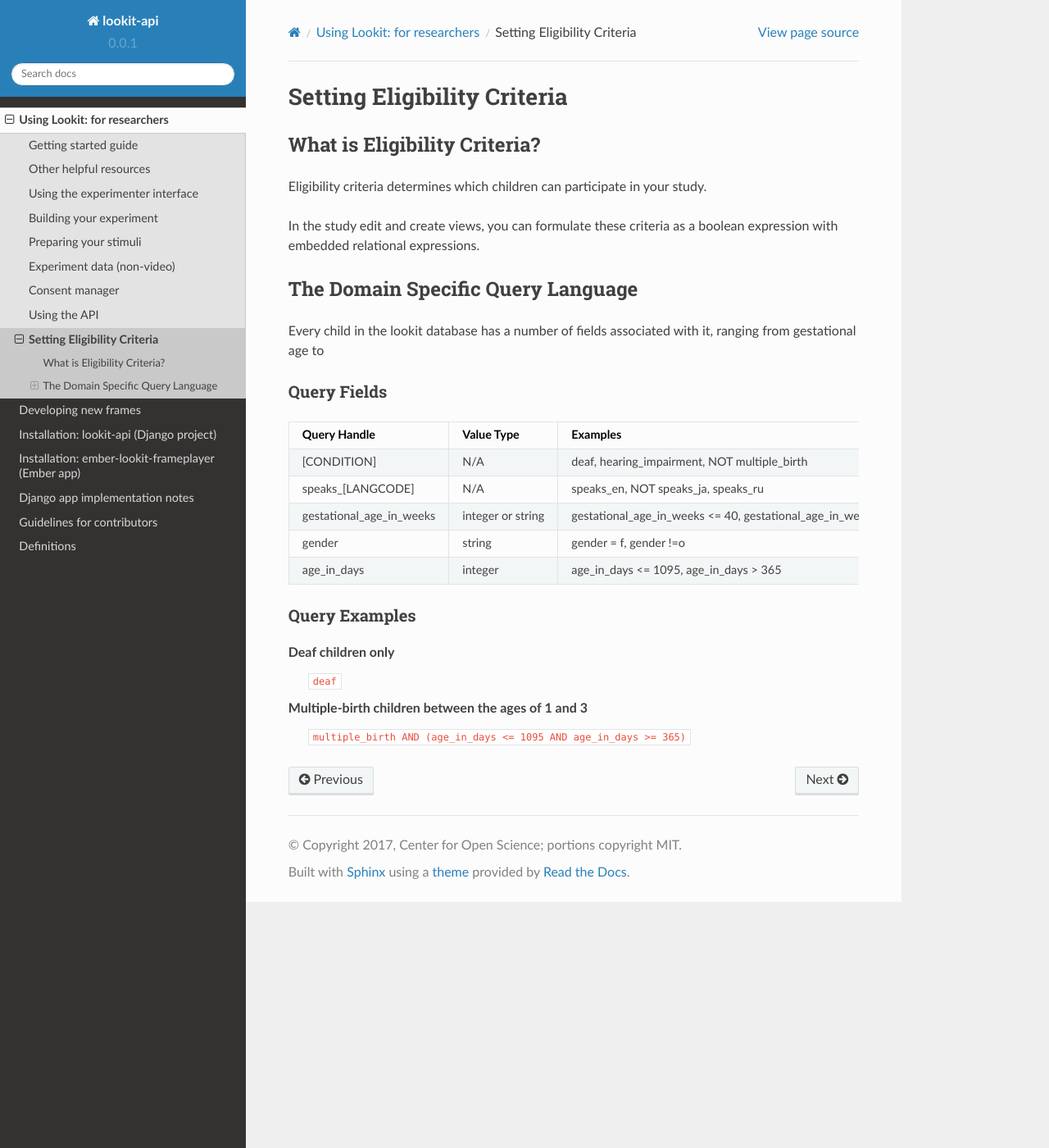
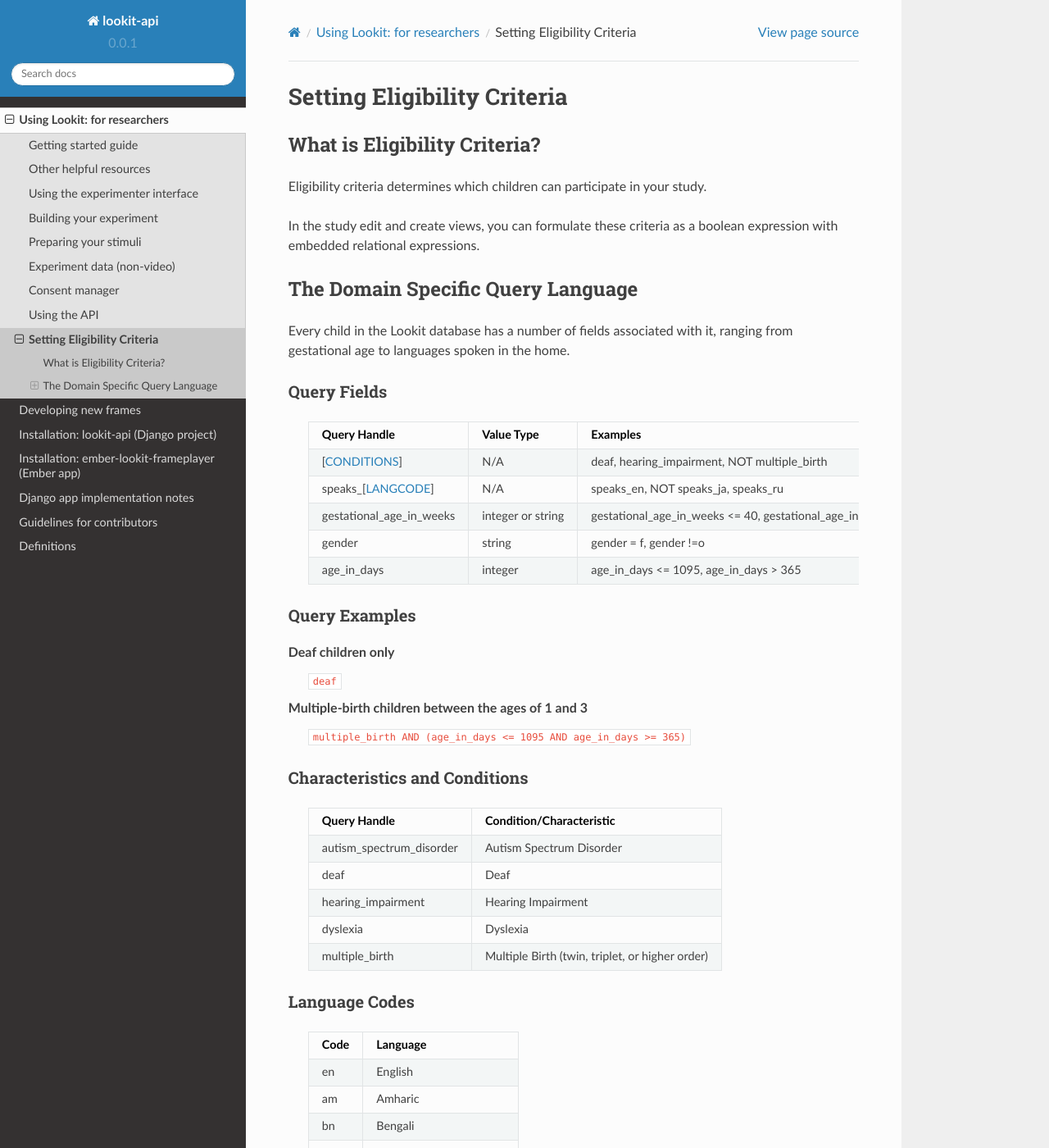
Before and after one commit to lookit/lookit-docs, a Sphinx documentation site: the page built from docs/source/researchers-set-eligibility-criteria.rst, in a window 1280 px wide and 1400 px high. Shown: the whole window at 82% size. Built offline with Sphinx 7.4.7 and the Read the Docs theme 2.0.0, drawn with Linux system fonts in a browser that asks for light colours; some of the changed text lies outside the part shown.

Commit message:
skeleton for documentation

```diff
--- a/docs/source/researchers-set-eligibility-criteria.rst
+++ b/docs/source/researchers-set-eligibility-criteria.rst
@@ -12,24 +12,25 @@
 ==================================
 The Domain Specific Query Language
 ==================================
-Every child in the lookit database has a number of fields associated with it, ranging from gestational age to
+Every child in the Lookit database has a number of fields associated with it, ranging from gestational age to languages spoken in the home.
 
 Query Fields
 ************
 
-+-----------------------------+-------------------+---------------------------------------------------------------------+---------------------------------------------------------+
-| Query Handle                | Value Type        | Examples                                                            | Notes                                                   |
-+=============================+===================+=====================================================================+=========================================================+
-| [CONDITION]                 | N/A               | deaf, hearing_impairment, NOT multiple_birth                        | See below for full list of available options.           |
-+-----------------------------+-------------------+---------------------------------------------------------------------+---------------------------------------------------------+
-| speaks_[LANGCODE]           | N/A               | speaks_en, NOT speaks_ja, speaks_ru                                 | See below for full list of available options.           |
-+-----------------------------+-------------------+---------------------------------------------------------------------+---------------------------------------------------------+
-| gestational_age_in_weeks    | integer or string | gestational_age_in_weeks <= 40, gestational_age_in_weeks = na       |                                                         |
-+-----------------------------+-------------------+---------------------------------------------------------------------+---------------------------------------------------------+
-| gender                      | string            | gender = f, gender !=o                                              | Male (m), Female (f), Other (o), or Not Available (na). |
-+-----------------------------+-------------------+---------------------------------------------------------------------+---------------------------------------------------------+
-| age_in_days                 | integer           | age_in_days <= 1095, age_in_days > 365                              |                                                         |
-+-----------------------------+-------------------+---------------------------------------------------------------------+---------------------------------------------------------+
+    +-----------------------------------------------------+-------------------+---------------------------------------------------------------------+---------------------------------------------------------+
+    | Query Handle                                        | Value Type        | Examples                                                            | Notes                                                   |
+    +=====================================================+===================+=====================================================================+=========================================================+
+    | [`CONDITIONS <#characteristics-and-conditions>`_]   | N/A               | deaf, hearing_impairment, NOT multiple_birth                        | See below for full list of available options.           |
+    +-----------------------------------------------------+-------------------+---------------------------------------------------------------------+---------------------------------------------------------+
+    | speaks_[`LANGCODE <#language-codes>`_]              | N/A               | speaks_en, NOT speaks_ja, speaks_ru                                 | See below for full list of available options.           |
+    +-----------------------------------------------------+-------------------+---------------------------------------------------------------------+---------------------------------------------------------+
+    | gestational_age_in_weeks                            | integer or string | gestational_age_in_weeks <= 40, gestational_age_in_weeks = na       |                                                         |
+    +-----------------------------------------------------+-------------------+---------------------------------------------------------------------+---------------------------------------------------------+
+    | gender                                              | string            | gender = f, gender !=o                                              | Male (m), Female (f), Other (o), or Not Available (na). |
+    +-----------------------------------------------------+-------------------+---------------------------------------------------------------------+---------------------------------------------------------+
+    | age_in_days                                         | integer           | age_in_days <= 1095, age_in_days > 365                              |                                                         |
+    +-----------------------------------------------------+-------------------+---------------------------------------------------------------------+---------------------------------------------------------+
+
 
 Query Examples
 **************
@@ -39,3 +40,146 @@
 
 Multiple-birth children between the ages of 1 and 3
     ``multiple_birth AND (age_in_days <= 1095 AND age_in_days >= 365)``
+
+Characteristics and Conditions
+******************************
+
+    +------------------------+-----------------------------------------------+
+    |      Query Handle      |           Condition/Characteristic            |
+    +========================+===============================================+
+    |autism_spectrum_disorder|Autism Spectrum Disorder                       |
+    +------------------------+-----------------------------------------------+
+    |deaf                    |Deaf                                           |
+    +------------------------+-----------------------------------------------+
+    |hearing_impairment      |Hearing Impairment                             |
+    +------------------------+-----------------------------------------------+
+    |dyslexia                |Dyslexia                                       |
+    +------------------------+-----------------------------------------------+
+    |multiple_birth          |Multiple Birth (twin, triplet, or higher order)|
+    +------------------------+-----------------------------------------------+
+
+
+Language Codes
+**************
+
+    +----+----------------------+
+    |Code|       Language       |
+    +====+======================+
+    |en  |English               |
+    +----+----------------------+
+    |am  |Amharic               |
+    +----+----------------------+
+    |bn  |Bengali               |
+    +----+----------------------+
+    |bho |Bhojpuri              |
+    +----+----------------------+
+    |my  |Burmese               |
+    +----+----------------------+
+    |ceb |Cebuano               |
+    +----+----------------------+
+    |hne |Chhattisgarhi         |
+    +----+----------------------+
+    |nl  |Dutch                 |
+    +----+----------------------+
+    |egy |Egyptian Spoken Arabic|
+    +----+----------------------+
+    |fr  |French                |
+    +----+----------------------+
+    |gan |Gan                   |
+    +----+----------------------+
+    |de  |German                |
+    +----+----------------------+
+    |gu  |Gujarati              |
+    +----+----------------------+
+    |hak |Hakka                 |
+    +----+----------------------+
+    |ha  |Hausa                 |
+    +----+----------------------+
+    |hi  |Hindi                 |
+    +----+----------------------+
+    |ig  |Igbo                  |
+    +----+----------------------+
+    |id  |Indonesian            |
+    +----+----------------------+
+    |pes |Iranian Persian       |
+    +----+----------------------+
+    |it  |Italian               |
+    +----+----------------------+
+    |ja  |Japanese              |
+    +----+----------------------+
+    |jv  |Javanese              |
+    +----+----------------------+
+    |cjy |Jinyu                 |
+    +----+----------------------+
+    |kn  |Kannada               |
+    +----+----------------------+
+    |km  |Khmer                 |
+    +----+----------------------+
+    |ko  |Korean                |
+    +----+----------------------+
+    |mag |Magahi                |
+    +----+----------------------+
+    |mai |Maithili              |
+    +----+----------------------+
+    |ms  |Malay                 |
+    +----+----------------------+
+    |ml  |Malayalam             |
+    +----+----------------------+
+    |cmn |Mandarin              |
+    +----+----------------------+
+    |mr  |Marathi               |
+    +----+----------------------+
+    |nan |Min Nan               |
+    +----+----------------------+
+    |mor |Moroccan Spoken Arabic|
+    +----+----------------------+
+    |pbu |Northern Pashto       |
+    +----+----------------------+
+    |uzn |Northern Uzbek        |
+    +----+----------------------+
+    |or  |Odia                  |
+    +----+----------------------+
+    |pl  |Polish                |
+    +----+----------------------+
+    |pt  |Portuguese            |
+    +----+----------------------+
+    |ro  |Romanian              |
+    +----+----------------------+
+    |ru  |Russian               |
+    +----+----------------------+
+    |skr |Saraiki               |
+    +----+----------------------+
+    |sd  |Sindhi                |
+    +----+----------------------+
+    |so  |Somali                |
+    +----+----------------------+
+    |es  |Spanish               |
+    +----+----------------------+
+    |su  |Sunda                 |
+    +----+----------------------+
+    |tl  |Tagalog               |
+    +----+----------------------+
+    |ta  |Tamil                 |
+    +----+----------------------+
+    |te  |Telugu                |
+    +----+----------------------+
+    |th  |Thai                  |
+    +----+----------------------+
+    |tr  |Turkish               |
+    +----+----------------------+
+    |uk  |Ukrainian             |
+    +----+----------------------+
+    |ur  |Urdu                  |
+    +----+----------------------+
+    |vi  |Vietnamese            |
+    +----+----------------------+
+    |lah |Western Punjabi       |
+    +----+----------------------+
+    |wuu |Wu                    |
+    +----+----------------------+
+    |hsn |Xiang Chinese         |
+    +----+----------------------+
+    |yo  |Yoruba                |
+    +----+----------------------+
+    |yue |Yue                   |
+    +----+----------------------+
```
